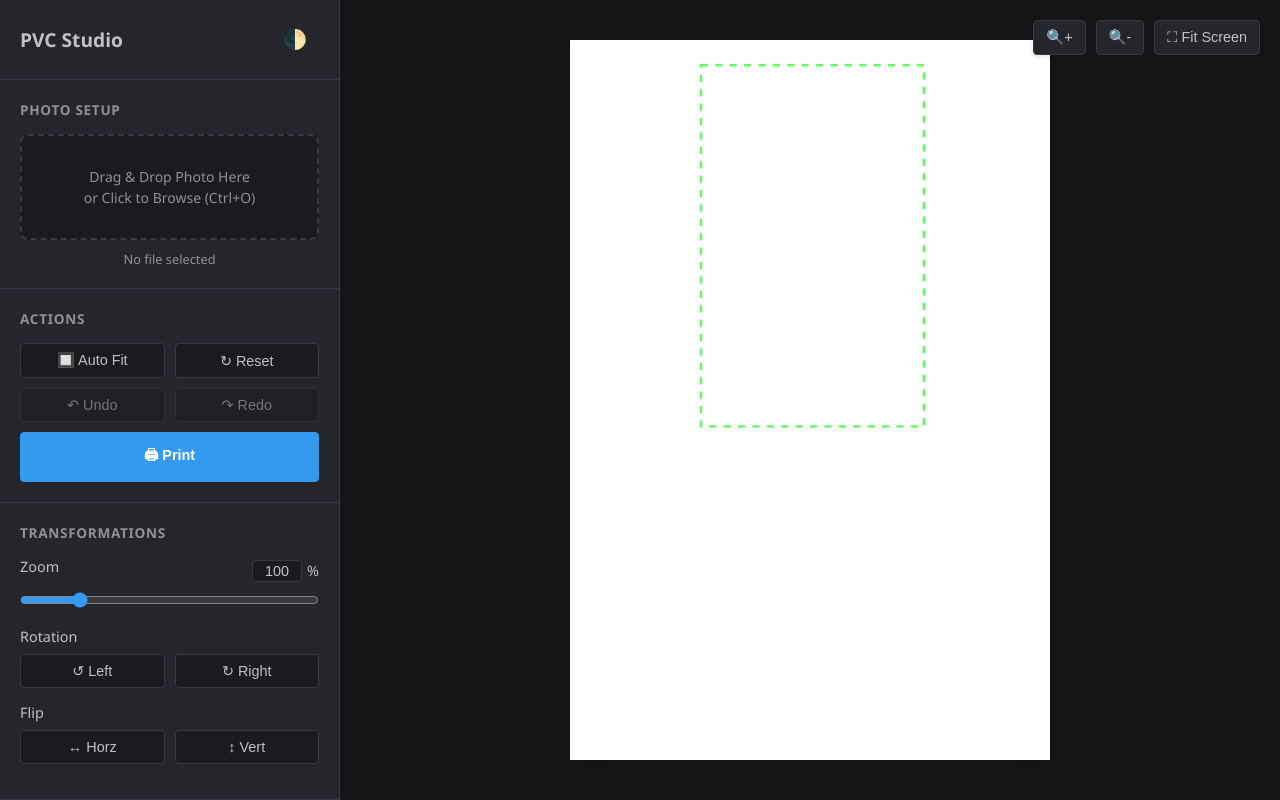
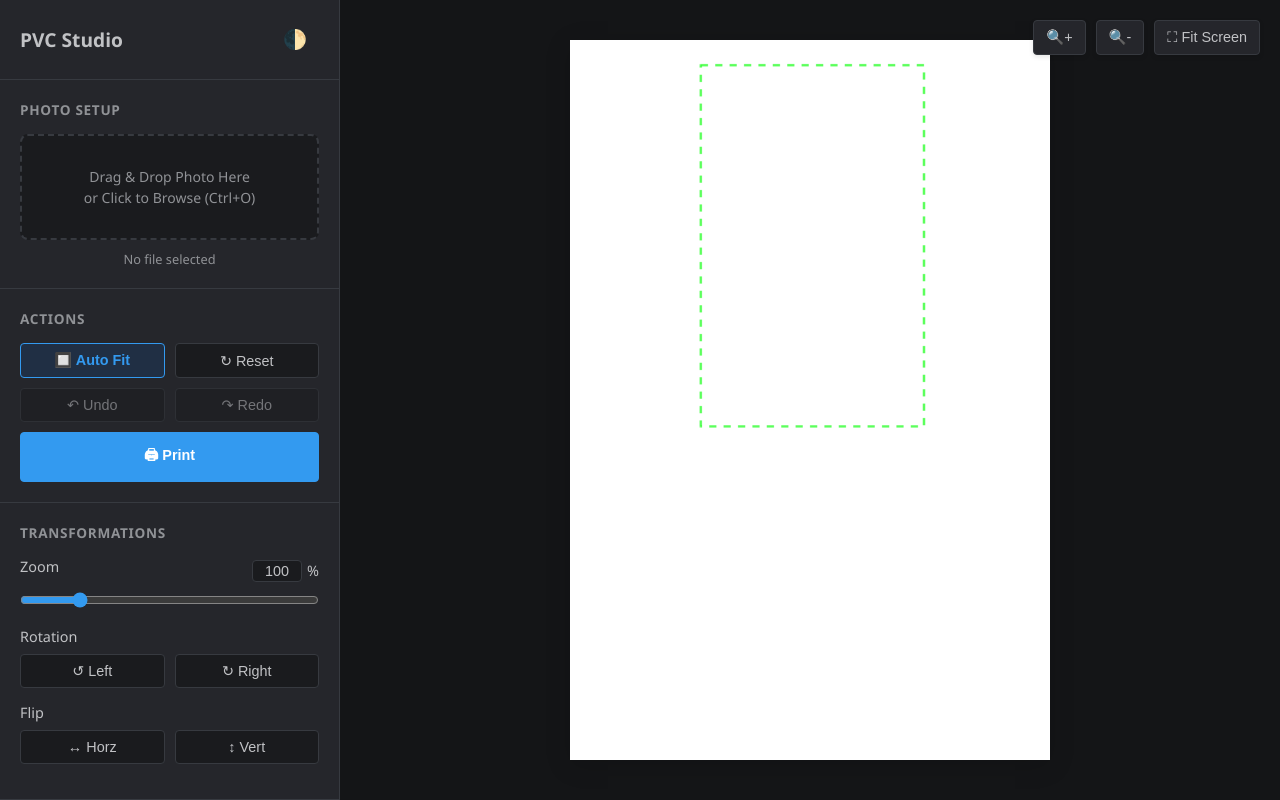
Before and after one commit to digital-onlineseva/PVC_CARD_STUDIO, a plain HTML site: page index.html in a window 1280 px wide. Drawn offline with Linux system fonts and the light colour scheme.

Commit message:
Add accent button styles to style.css

```diff
--- a/style.css
+++ b/style.css
@@ -143,6 +143,18 @@
 button:disabled {
     opacity: 0.5;
     cursor: not-allowed;
+}
+
+.accent-btn {
+    background-color: rgba(0, 102, 204, 0.15);
+    border-color: var(--accent);
+    color: var(--accent);
+    font-weight: 600;
+}
+
+.accent-btn:hover:not(:disabled) {
+    background-color: var(--accent);
+    color: #ffffff;
 }
 
 .primary-btn {
```
